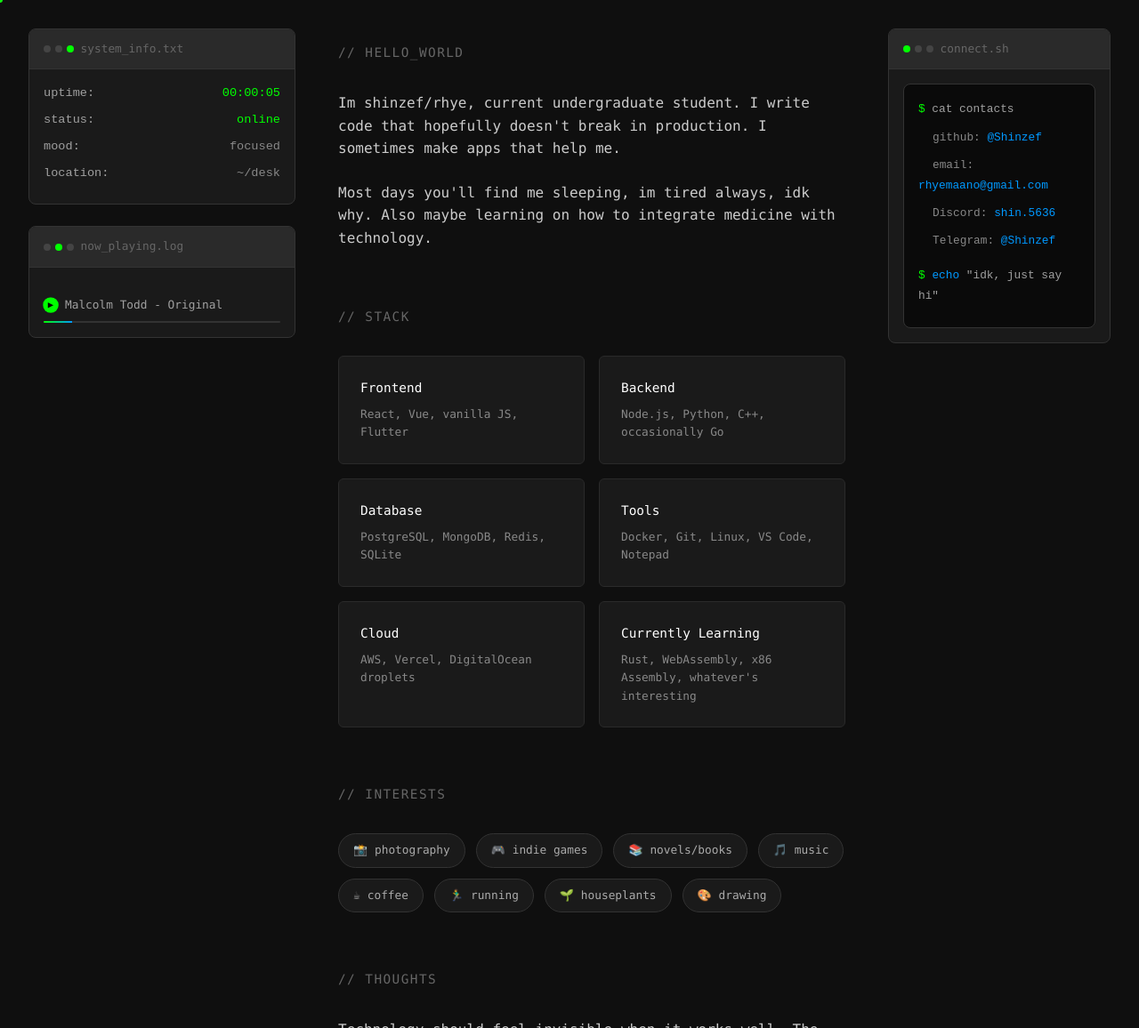
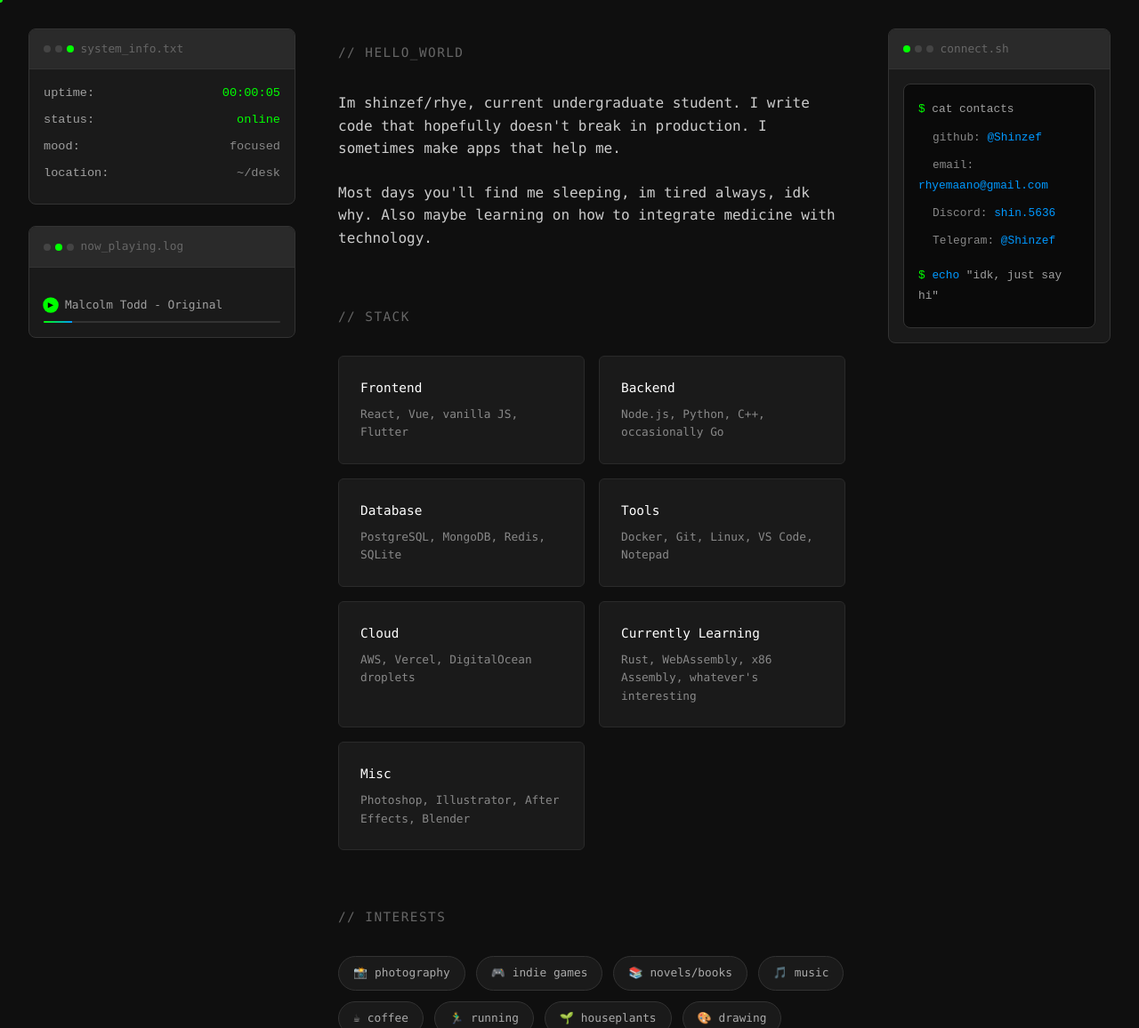
Before and after one commit to Shinzef/Shinzef, a plain HTML site: page index.html in a window 1280 px wide. Shown: the top 1156 px of the page at 89% size. Drawn offline with Linux system fonts and the light colour scheme.

Commit message:
Update index.html

```diff
--- a/index.html
+++ b/index.html
@@ -476,6 +476,10 @@
                         <div class="skill-name">Currently Learning</div>
                         <div class="skill-desc">Rust, WebAssembly, x86 Assembly, whatever's interesting</div>
                     </div>
+                    <div class="skill-item">
+                        <div class="skill-name">Misc</div>
+                        <div class="skill-desc">Photoshop, Illustrator, After Effects, Blender</div>
+                    </div>
                 </div>
             </div>
 
```
